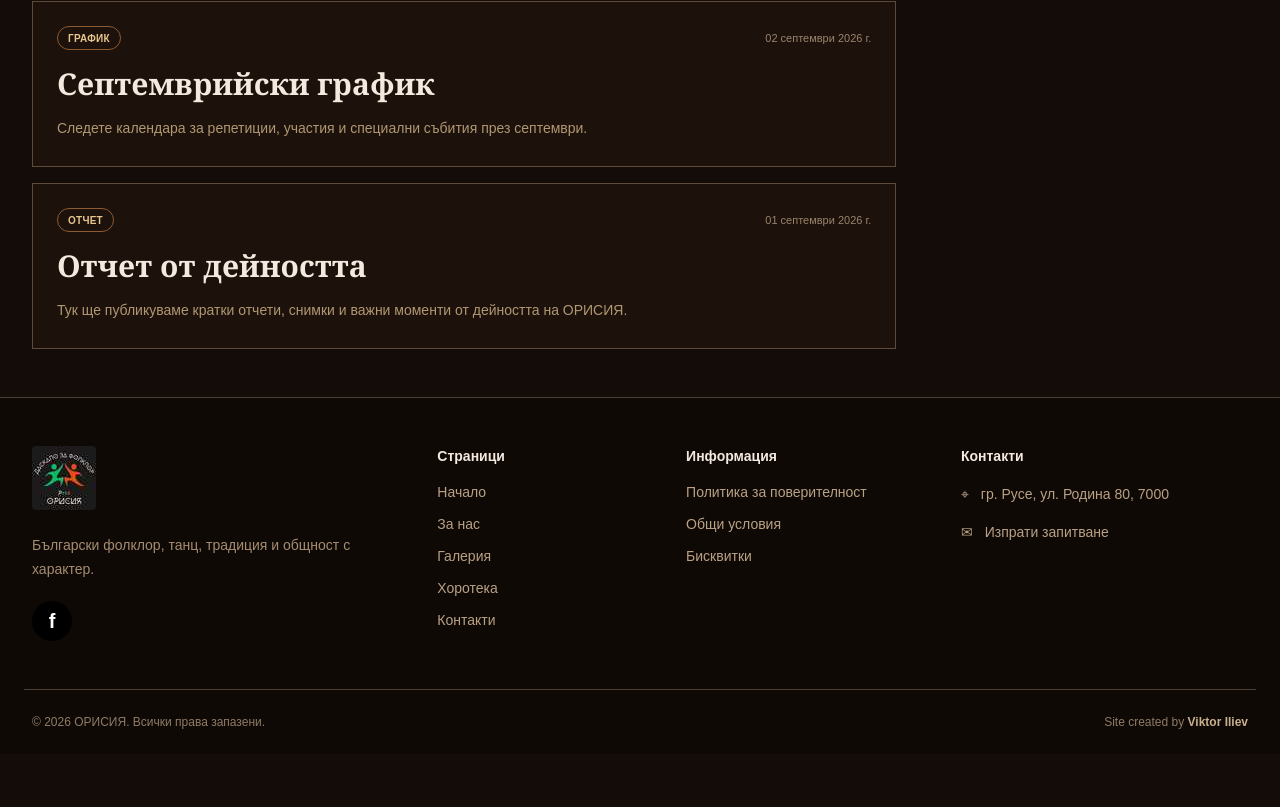
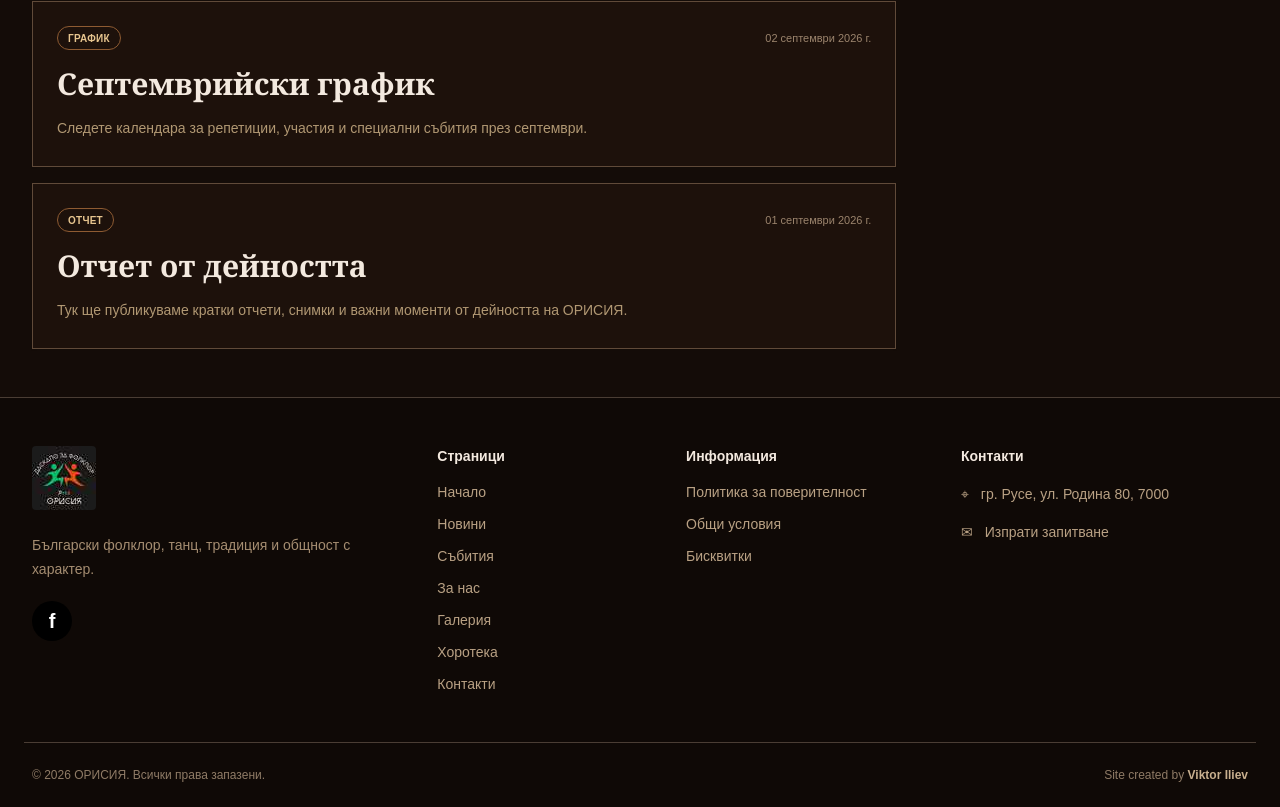
Before and after one commit to viktor132607/Orisia.Client, a Next.js app: page / in a window 1280 px wide. Shown: the part 1148-1955 px from the top of the page. Before the commit the page ends 1902 px from the top, so only its background shows below. Built offline with nearby package versions, Linux system fonts and the light colour scheme.

Commit message:
Add news and events footer links

```diff
--- a/src/components/Footer.tsx
+++ b/src/components/Footer.tsx
@@ -25,6 +25,8 @@ export default function Footer() {
           <strong className="mb-4 block text-sm font-bold text-[#3f2b1d] dark:text-orisia-light">{isBg ? "Страници" : "Pages"}</strong>
           <nav className="flex flex-col items-start gap-3" aria-label={isBg ? "Страници във футъра" : "Footer pages"}>
             <Link className={linkClass} href="/">{isBg ? "Начало" : "Home"}</Link>
+            <Link className={linkClass} href="/news">{isBg ? "Новини" : "News"}</Link>
+            <Link className={linkClass} href="/events">{isBg ? "Събития" : "Events"}</Link>
             <Link className={linkClass} href="/about">{isBg ? "За нас" : "About us"}</Link>
             <Link className={linkClass} href="/gallery">{isBg ? "Галерия" : "Gallery"}</Link>
             <Link className={linkClass} href="/horoteka">{isBg ? "Хоротека" : "Dance Library"}</Link>
```
